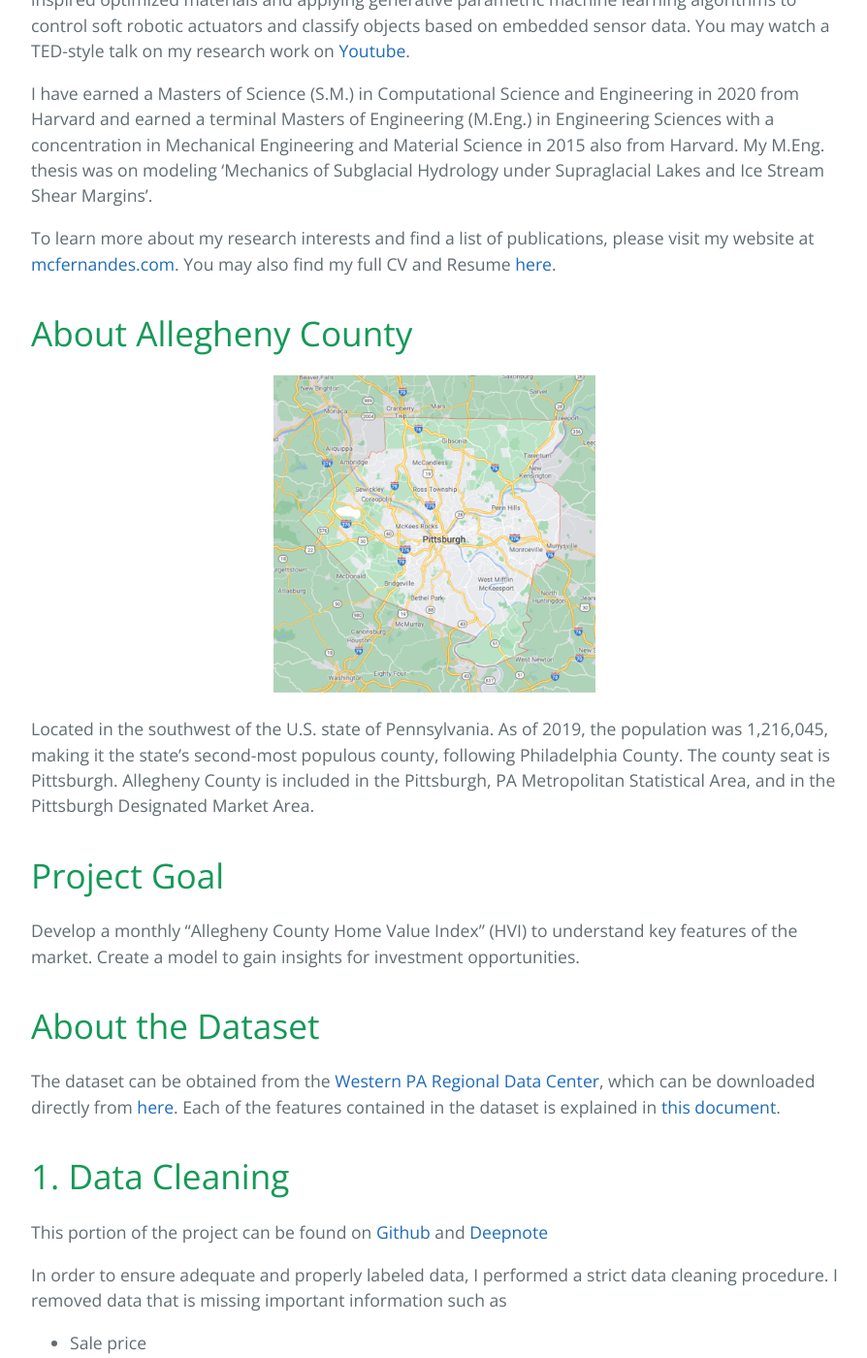
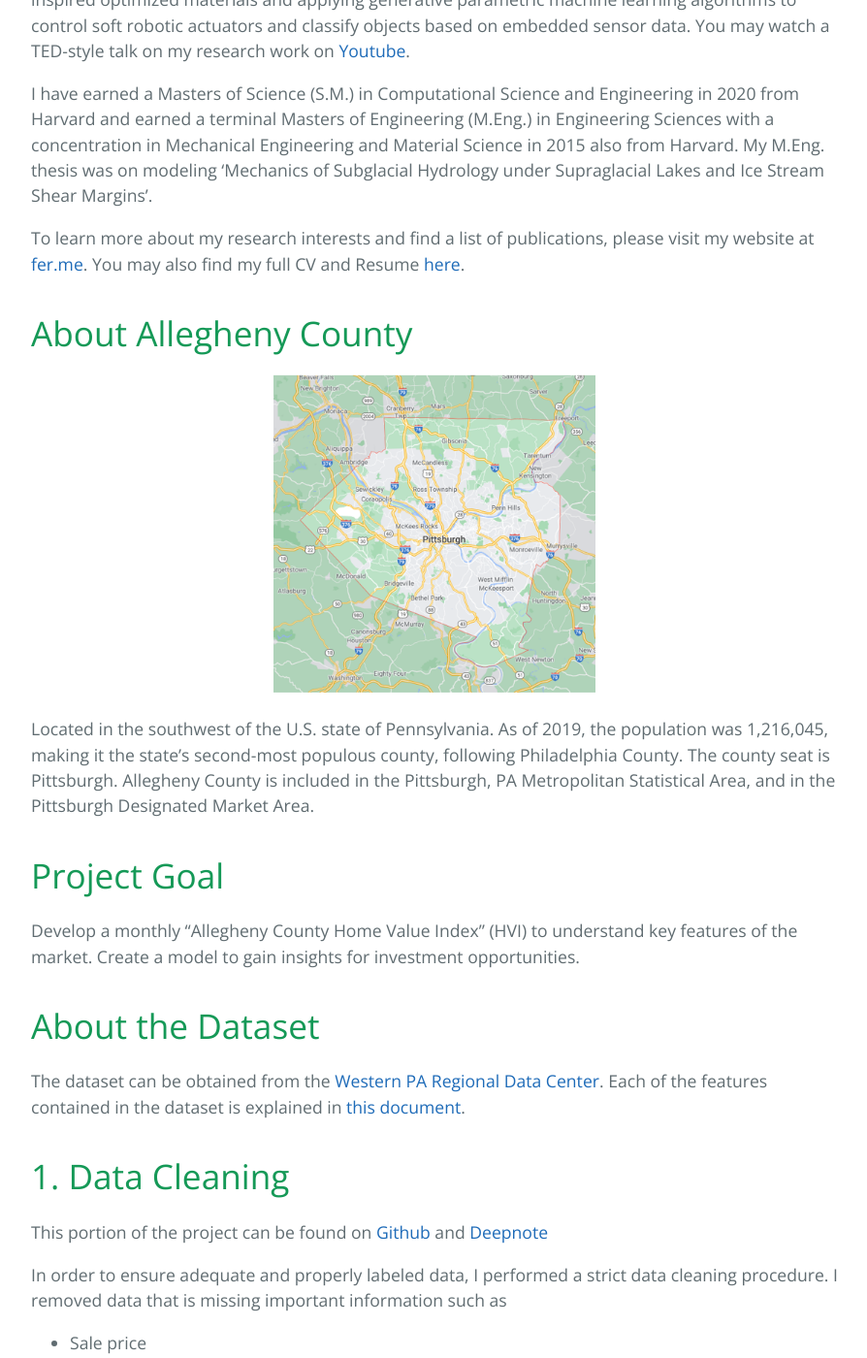
Before and after one commit to matheuscfernandes/fidelity-interview, a Jekyll site: the page built from index.md, in a window 1280 px wide and 1400 px high, scrolled down 610 px. Shown: the whole window at 97% size, without its empty margins (192-1086 px from the left). Built offline with Jekyll 4.4.1, drawn with Linux system fonts in a browser that asks for light colours; formulas are drawn with MathJax 3.

Commit message:
updated links

```diff
--- a/index.md
+++ b/index.md
@@ -11,7 +11,7 @@
 
 I have earned a Masters of Science (S.M.) in Computational Science and Engineering in 2020 from Harvard and earned a terminal Masters of Engineering (M.Eng.) in Engineering Sciences with a concentration in Mechanical Engineering and Material Science in 2015 also from Harvard. My M.Eng. thesis was on modeling 'Mechanics of Subglacial Hydrology under Supraglacial Lakes and Ice Stream Shear Margins'.
 
-To learn more about my research interests and find a list of publications, please visit my website at [mcfernandes.com](http://mcfernandes.com). You may also find my full CV and Resume [here](./about.html).
+To learn more about my research interests and find a list of publications, please visit my website at [fer.me](https://fer.me). You may also find my full CV and Resume [here](./about.html).
 
 
 # About Allegheny County
@@ -24,7 +24,7 @@
 Develop a monthly “Allegheny County Home Value Index” (HVI) to understand key features of the market. Create a model to gain insights for investment opportunities.
 
 # About the Dataset
-The dataset can be obtained from the [Western PA Regional Data Center](https://data.wprdc.org/dataset/property-assessments), which can be downloaded directly from [here](https://www.dropbox.com/s/ordhz0pszt4v4x7/assessments.csv?dl=1). Each of the features contained in the dataset is explained in [this document](./assets/property-assessment-data-dictionaryrev.pdf).
+The dataset can be obtained from the [Western PA Regional Data Center](https://data.wprdc.org/dataset/property-assessments). Each of the features contained in the dataset is explained in [this document](./assets/property-assessment-data-dictionaryrev.pdf).
 
 # 1. Data Cleaning
 This portion of the project can be found on [Github](https://github.com/matheuscfernandes/fidelity-interview/blob/main/1-DataCleaning.ipynb) and [Deepnote](https://deepnote.com/project/4d883e40-705b-4ee7-9326-895000a955f5#%2F1-DataCleaning.ipynb)
```
